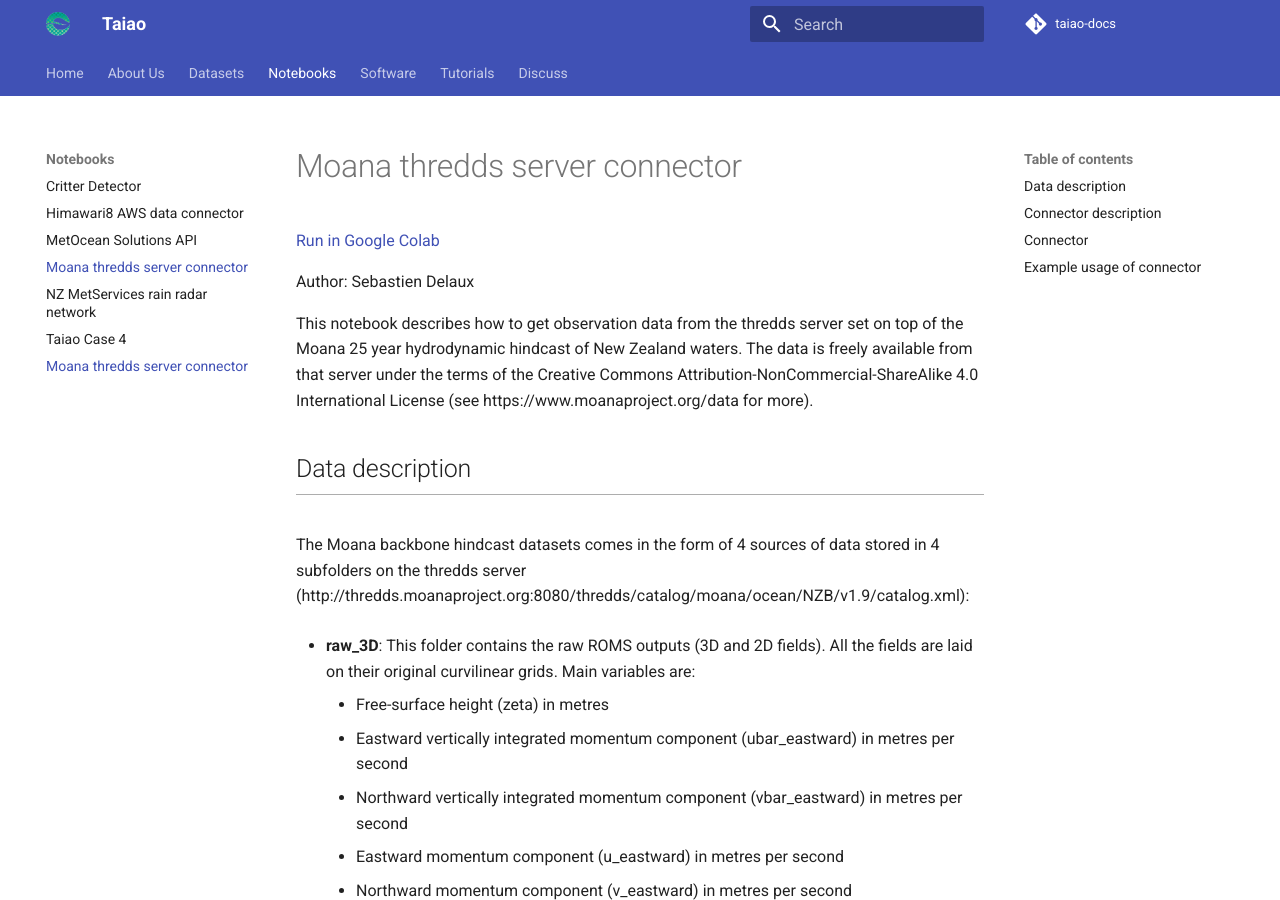
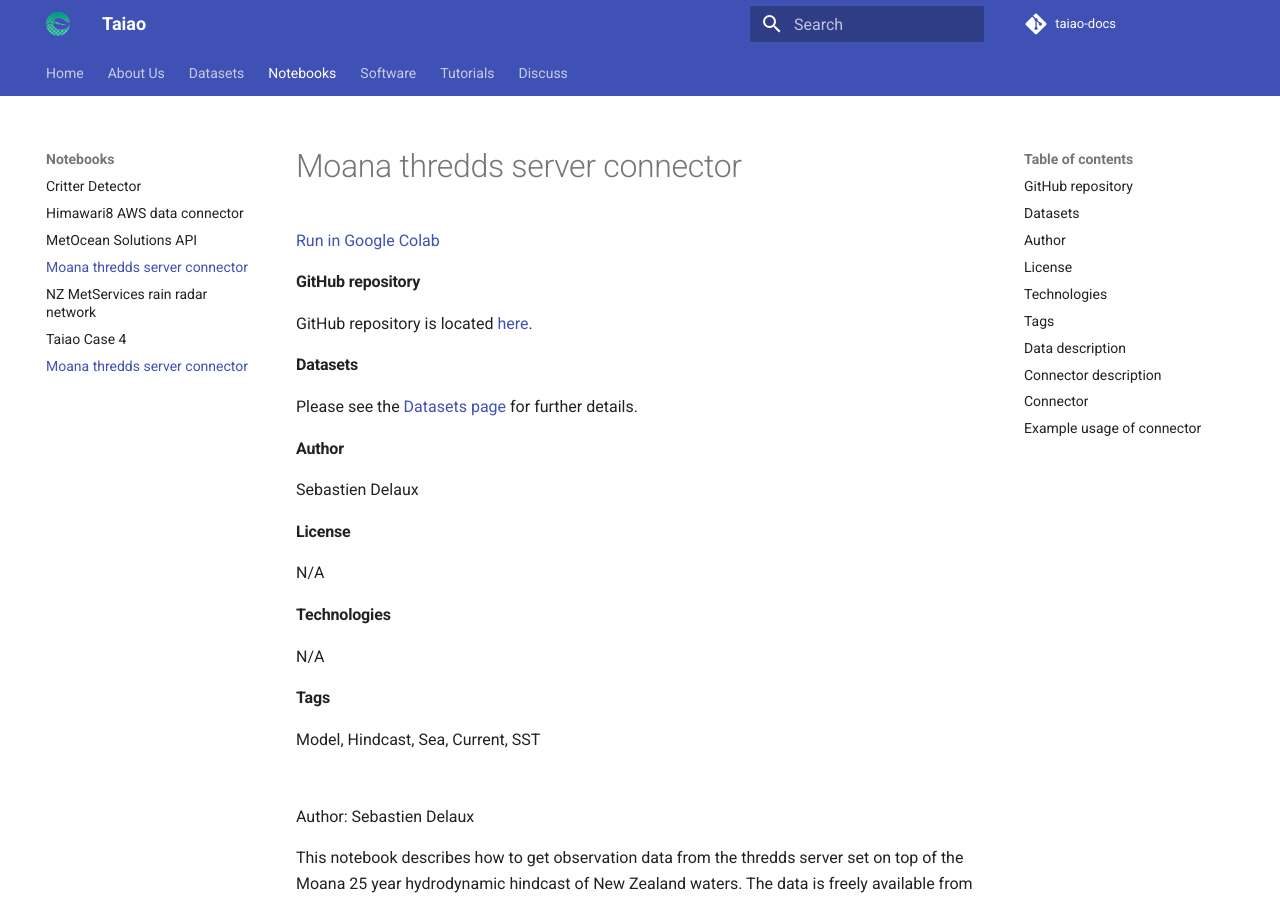
Before and after one commit to taiao/taiao-docs, an MkDocs documentation site: the page built from docs/Notebooks/Moana-thredds-server-connector.md, in a window 1280 px wide and 900 px high. Built offline with MkDocs 1.6.1 and Material for MkDocs 9.7.7, drawn with Linux system fonts in a browser that asks for light colours; comment, search, counter and statistics services are not loaded.

Commit message:
Add standardised meta header info.

```diff
--- a/docs/Notebooks/Moana-thredds-server-connector.md
+++ b/docs/Notebooks/Moana-thredds-server-connector.md
@@ -2,6 +2,21 @@
 
 [Run in Google Colab](https://colab.research.google.com/github/jacobmontiel/taiao-docs/blob/main/docs/Notebooks/Moana-thredds-server-connector.ipynb)
 
+#### GitHub repository
+GitHub repository is located [here](https://github.com/metocean/TAIAO/blob/master/data_connectors/moana_connectors/Moana%20thredds%20server%20connector.ipynb).
+#### Datasets
+Please see the [Datasets page](../Datasets/Moana-hydrodynamic-hindcast.md) for further details.
+#### Author
+Sebastien Delaux
+#### License
+N/A
+#### Technologies
+N/A
+#### Tags
+Model, Hindcast, Sea, Current, SST
+<br>
+<br>
+<br>
 Author: Sebastien Delaux
 
 This notebook describes how to get observation data from the thredds server set on top of the Moana 25 year hydrodynamic hindcast of New Zealand waters. The data is freely available from that server under the terms of the Creative Commons Attribution-NonCommercial-ShareAlike 4.0 International License (see https://www.moanaproject.org/data for more).
```
